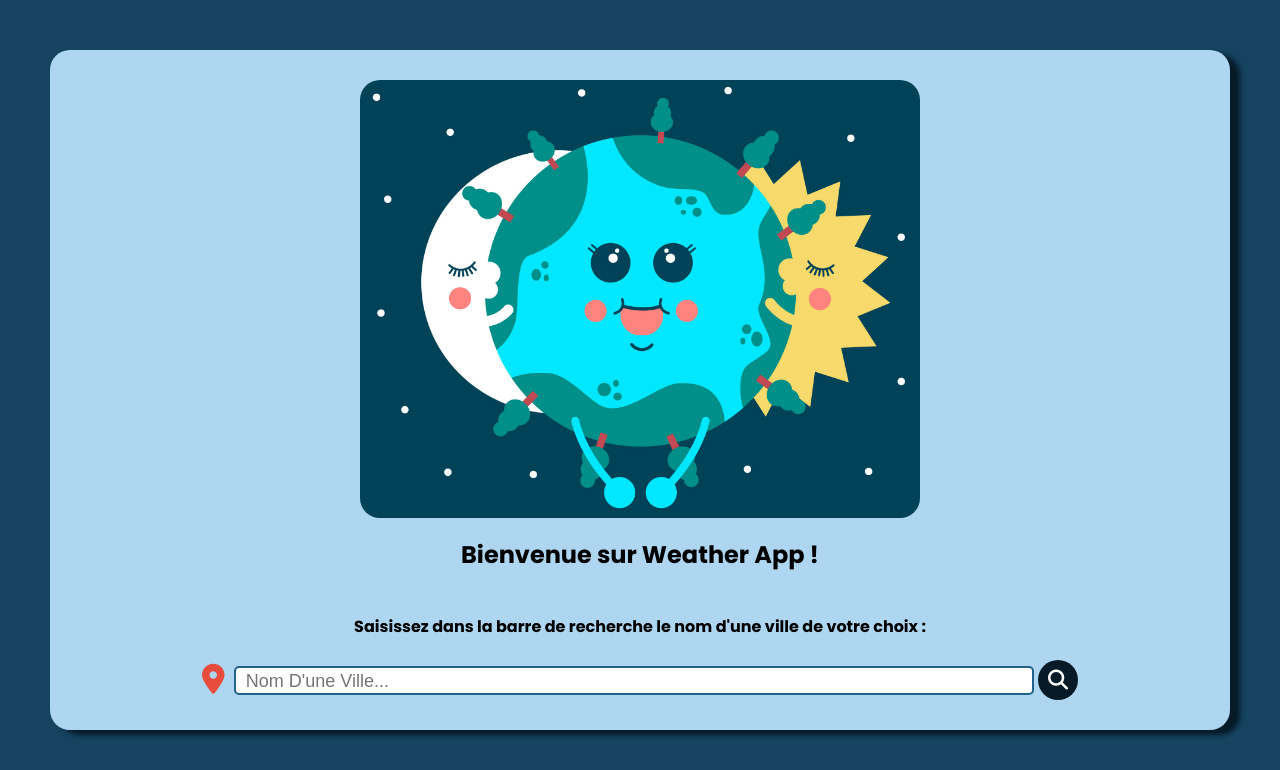
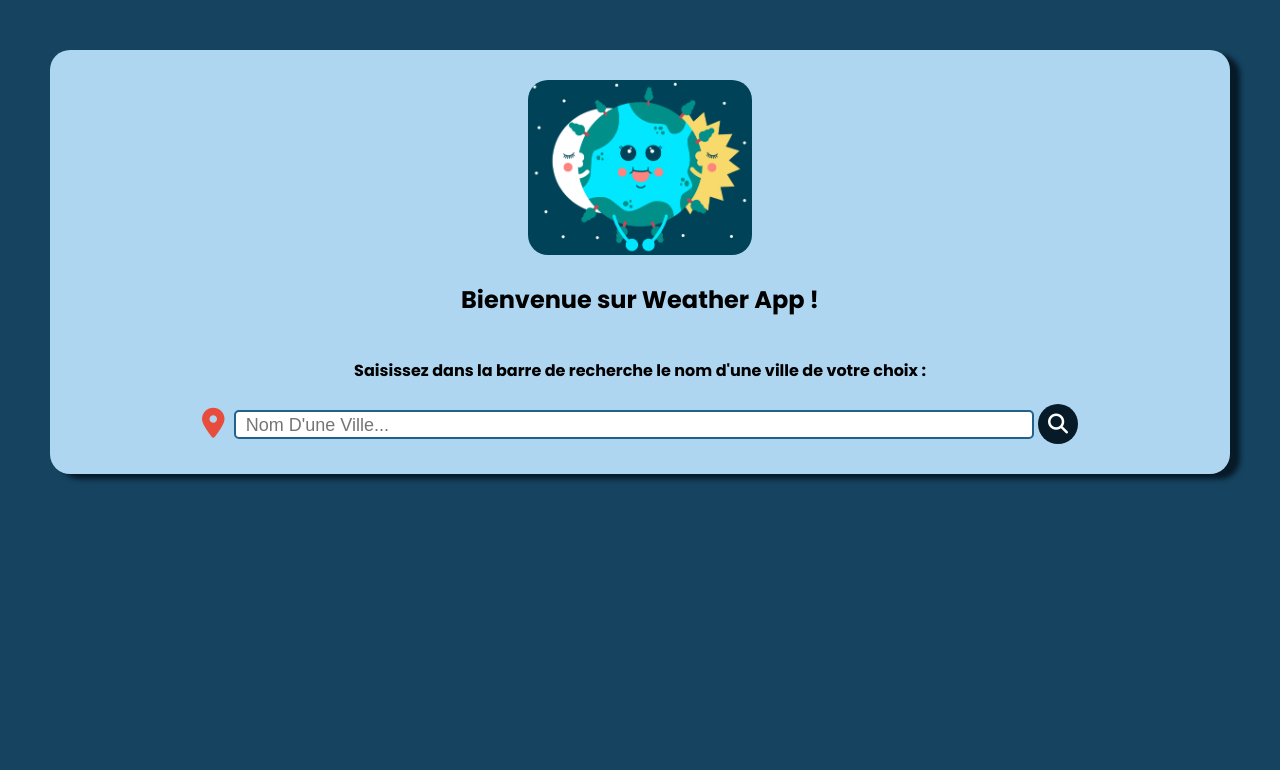
Before and after one commit to nicoseng/weather_app, a Flask app: page / in a window 1280 px wide. Shown: the top 770 px of the page. Run offline with Flask 3, Linux system fonts and the light colour scheme; some libraries are stand-ins or nearby versions.

Commit message:
maj logo accueil

```diff
--- a/static/css/style.css
+++ b/static/css/style.css
@@ -9,7 +9,10 @@ body
 	outline: none;
 	box-sizing: border-box;
 }
-
+.logo
+{
+	text-align: center;
+}
 .container
 {
 	display: flex;
@@ -27,7 +30,7 @@ body
 
 .container img
 {
-	width: 50%;
+	width: 20%;
 	border-radius: 20px;
 }
 
@@ -102,7 +105,7 @@ body
 
 .weather-box p
 {
-	font-size: 1.4rem;
+	font-size: 20px;
 	color: #071A27;
 	font-weight: 400;
 	margin: 0;
@@ -125,6 +128,8 @@ body
 	width: 50%;
 	height: 100px;
 	font-size: 20px;
+	font-weight: 400;
+	font-family: 'Poppins', sans-serif;
 }
 
 .weather-details .humidity
@@ -183,4 +188,14 @@ body
 	font-size: 22px;
 	font-weight: 200;
 	margin-top: 12px;
+	font-family: 'Poppins', sans-serif;
 }
+
+@media screen and (max-width: 880px)
+{
+	.container img
+	{
+		width: 35%;
+	}
+
+}
--- a/templates/index.html
+++ b/templates/index.html
@@ -9,7 +9,7 @@
 </head>
 <body>
     <div class="container">
-        <img src="{{url_for('static', filename='images/weather_app_logo.png')}}">
+        <a class="logo" href="/"><img src="{{url_for('static', filename='images/weather_app_logo.png')}}"></a>
         <h2>Bienvenue sur Weather App !</h2>
         <h4>Saisissez dans la barre de recherche le nom d'une ville de votre choix :</h4>
         <div class="search-box">
```
